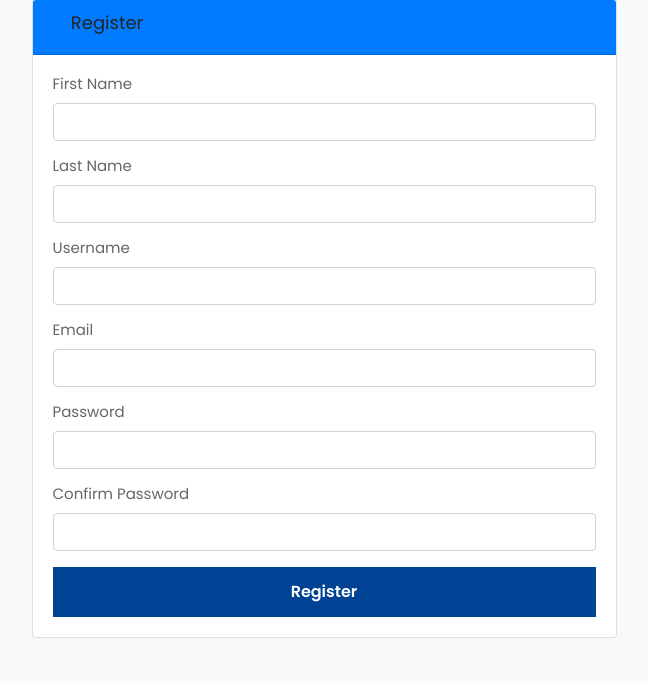
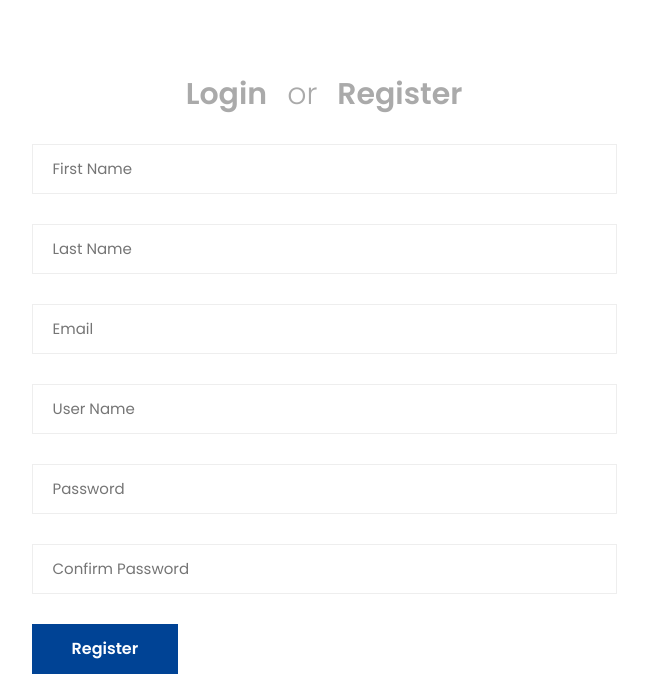
Before and after one commit to Sabbirdiu/DjangoRealEstate, a Django app: page /register/ in a window 1280 px wide. Shown: the part 355-1038 px from the top of the page, without its empty margins (316-964 px from the left). Run offline with Django 3.2, Linux system fonts and the light colour scheme; some libraries are stand-ins or nearby versions.

Commit message:
update navbar

```diff
--- a/home/urls.py
+++ b/home/urls.py
@@ -5,6 +5,6 @@ urlpatterns = [
     path('',index ,name='home' ),
     path('agents/',agents,name='agents' ),
     path('agents/<slug:slug>/',AgentDetailView.as_view(),name ='agent-details'),
-    path('listing/',listing,name='listings' ),
+    path('listings/',listing,name='listings' ),
     path('listing/<slug:slug>/',listingdetail, name='listing' ),
 ]
--- a/templates/header.html
+++ b/templates/header.html
@@ -19,20 +19,64 @@
                     <div class="col d-none d-lg-flex">
                         <nav class="main-menu">
                             <ul>
-                                <li class=""><a href="{% url 'home' %}">Home</a>
+                                <li
+                                {% if '/' == request.path %}
+                                    class="nav-item active mr-3"
+                                {% else %}
+                                    class="nav-item mr-3"
+                                {% endif %}
+
+
+                                ><a href="{% url 'home' %}">Home</a>
                                 </li>
-                                <li class=""><a href="{% url 'listings' %}">Properties</a>
+                                <li
+                                {% if 'listings' in request.path %}
+                                class="nav-item active"
+                                {% else %}
+                                class="nav-item "
+                                {% endif %}
+
+                                ><a href="{% url 'listings' %}">Properties</a>
                                 </li>
-                                <li class=""><a href="{% url 'agents' %}">agents</a>
+                                <li
+                                {% if 'agents' in request.path %}
+                                class="nav-item active"
+                                {% else %}
+                                class="nav-item "
+                                {% endif %}
+
+
+                                ><a href="{% url 'agents' %}">agents</a>
                                 </li>
 
-                                <li class=""><a href="{% url 'news' %}">News</a>
+                                <li
+                                {% if 'news' in request.path %}
+                                class="nav-item active"
+                                {% else %}
+                                class="nav-item "
+                                {% endif %}
+
+                                ><a href="{% url 'news' %}">News</a>
                                 </li>
-                                <li class="has-dropdown"><a href="#">pages</a>
+                                <li class="has-dropdown"><a >pages</a>
                                     <ul class="sub-menu">
-                                        <li><a href="{% url 'about' %}">About us</a></li>
-                                        <li><a href="{% url 'contact' %}">Contact us</a></li>
-                                        <li><a href="{% url 'log_reg' %}">LogReg</a></li>
+                                        <li
+                                        {% if 'about' in request.path %}
+                                        class="nav-item active"
+                                        {% else %}
+                                        class="nav-item "
+                                        {% endif %}
+
+                                        ><a href="{% url 'about' %}">About us</a></li>
+                                        <li
+                                        {% if 'contact' in request.path %}
+                                        class="nav-item active"
+                                        {% else %}
+                                        class="nav-item "
+                                        {% endif %}
+
+                                        ><a href="{% url 'contact' %}">Contact us</a></li>
+
                                         {% if user.is_authenticated %}
                                             <li
                                             {% if 'dashboard' in request.path %}
@@ -62,7 +106,7 @@
                                             {% endif %}
                                             >
                                             <a class="nav-link" href="{% url 'register' %}">
-                                                <i class="fas fa-user-plus"></i> Register</a>
+                                                Register</a>
                                             </li>
                                             <li
                                             {% if 'login' in request.path %}
@@ -91,7 +135,7 @@
                             {% if user.is_authenticated %}
                             <a href="{% url 'account' %}" class="user-toggle"><i class="pe-7s-user"></i><span>{{ user.first_name }} account</span></a>
                             {% else %}
-                            <a href="{% url 'register' %}" class="user-toggle"><i class="pe-7s-user"></i><span>Register</span></a>
+                            <a href="{% url 'register' %}" class="user-toggle"><i class="pe-7s-user"></i><span>Login or Register</span></a>
                             {% endif %}
                         </div>
 
--- /dev/null
+++ b/templates/reg_partial.html
@@ -0,0 +1,19 @@
+<ul class="login-register-tab-list nav">
+    <li
+
+    {% if 'login' in request.path %}
+      class="nav-item active"
+    {% else %}
+      class="nav-item "
+    {% endif %}
+
+    ><a  href="{% url 'login' %}">Login</a></>
+    <li>or</li>
+    <li
+    {% if 'register' in request.path %}
+      class="nav-item active "
+    {% else %}
+      class="nav-item "
+    {% endif %}
+    ><a href="{% url 'register' %}">Register</a></li>
+</ul>
--- a/templates/register.html
+++ b/templates/register.html
@@ -16,50 +16,34 @@
       </div>
   </div>
 </div>
-<section id="register" class="bg-light py-5">
+
+  <div class="login-register-section section pt-100 pt-lg-80 pt-md-70 pt-sm-60 pt-xs-50 pb-100 pb-lg-80 pb-md-70 pb-sm-60 pb-xs-50">
     <div class="container">
         <div class="row">
-        <div class="col-md-6 mx-auto">
-          <div class="card">
-            <div class="card-header bg-primary text-white">
-              <h4>
-                <i class="fas fa-user-plus"></i> Register</h4>
-            </div>
-            <div class="card-body">
-              <!-- Alerts -->
-              {% include '_alerts.html' %}
+            <div class="col-lg-6 col-md-8 col-12 ml-auto mr-auto">
+
+              {% include 'reg_partial.html' %}
+
+                <div class="tab-content">
+                    <div >
                         <form action="{% url 'register' %}" method="POST">
                           {% csrf_token %}
-                  <div class="form-group">
-                      <label for="first_name">First Name</label>
-                      <input type="text" name="first_name" class="form-control" required>
+                            <div class="row">
+                                <div class="col-12 mb-30"><input type="text" name="first_name" placeholder="First Name" required></div>
+                                <div class="col-12 mb-30"><input type="text"  name="last_name" placeholder="Last Name" required></div>
+                                <div class="col-12 mb-30"><input type="email"  name="email" placeholder="Email" required></div>
+                                <div class="col-12 mb-30"><input type="text"  name="username" placeholder="User Name" required></div>
+                                <div class="col-12 mb-30"><input type="password"  name="password" placeholder="Password" required></div>
+                                <div class="col-12 mb-30"><input type="password" name="password2" placeholder="Confirm Password" required></div>
+
+                                <div class="col-12"><button type="submit" class="btn">Register</button></div>
                             </div>
-                    <div class="form-group">
-                      <label for="last_name">Last Name</label>
-                      <input type="text" name="last_name" class="form-control" required>
+                        </form>
                     </div>
-                <div class="form-group">
-                  <label for="username">Username</label>
-                  <input type="text" name="username" class="form-control" required>
                 </div>
-                <div class="form-group">
-                  <label for="email">Email</label>
-                  <input type="email" name="email" class="form-control" required>
-                </div>
-                <div class="form-group">
-                  <label for="password2">Password</label>
-                  <input type="password" name="password" class="form-control" required>
-                </div>
-                <div class="form-group">
-                  <label for="password">Confirm Password</label>
-                  <input type="password" name="password2" class="form-control" required>
-                </div>
-                <input type="submit" value="Register" class="btn btn-secondary btn-block">
-              </form>
+
             </div>
         </div>
     </div>
 </div>
-    </div>
-  </section>
   {% endblock %}
```
Also changed, not shown: templates/login-register.html (deleted, +0 -86 lines), templates/login.html (+24 -26 lines), db.sqlite3. Lines whose indentation alone changed are shown as unchanged.
